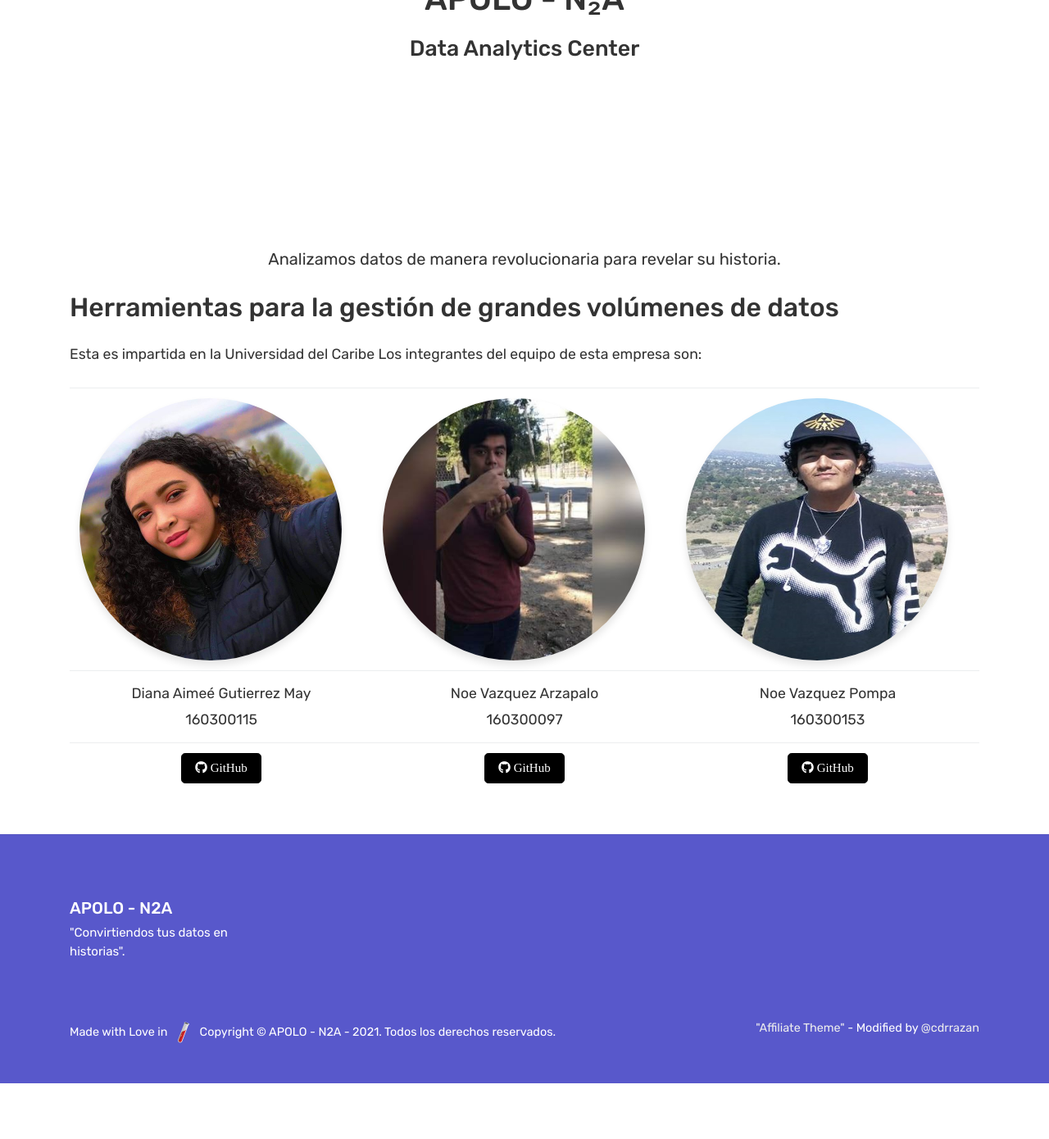
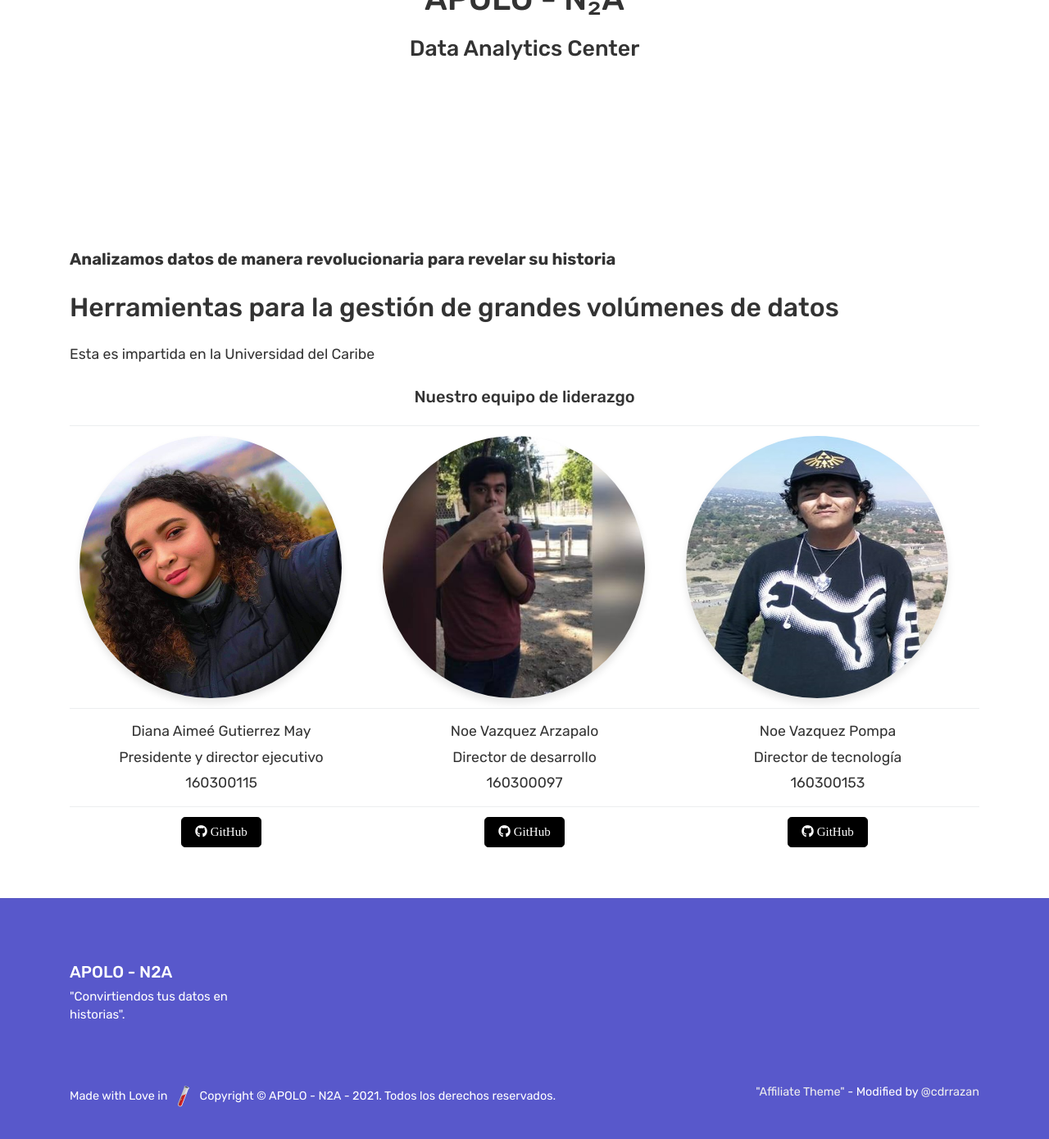
Before and after one commit to Famvazpom/apolo-n2a, a Jekyll site: the page built from about.html, in a window 1280 px wide and 1400 px high, scrolled down 831 px. Shown: the top 1390 px of the window at 82% size. Built offline with Jekyll 4.4.1, drawn with Linux system fonts in a browser that asks for light colours; nearby versions of some CDN libraries; before the commit the page ends 2153 px from its top, so only the background shows below that.

Commit message:
Cambios: about

```diff
--- a/about.html
+++ b/about.html
@@ -14,14 +14,14 @@ title: Acerca de Nosotros
 </section>
 
 
-<p style="font-size:15pt; text-align:center">
+<b style="font-size:15pt; text-align:center">
   Analizamos datos de manera revolucionaria
-  para revelar su historia.
-</p>
+  para revelar su historia
+</b>
 <p><h2> Herramientas para la gestión de grandes volúmenes de datos</h2><p>
 Esta es impartida en la Universidad del Caribe
 
-Los integrantes del equipo de esta empresa son:
+<p><h3 style="font-size:15pt; text-align:center" >Nuestro equipo de liderazgo </h3></p>
 
 <table class='table mr-auto ml-auto'>
   <tbody>
@@ -39,13 +39,13 @@ Los integrantes del equipo de esta empresa son:
     <!-- Nombres -->
     <tr>
         <td style="text-align:center">
-          Diana Aimeé Gutierrez May  <br> 160300115
+          Diana Aimeé Gutierrez May <br> Presidente y director ejecutivo <br> 160300115
         </td>
         <td style="text-align:center">
-          Noe Vazquez Arzapalo <br> 160300097
+          Noe Vazquez Arzapalo <br> Director de desarrollo <br> 160300097
         </td>
         <td style="text-align:center">
-          Noe Vazquez Pompa <br> 160300153
+          Noe Vazquez Pompa <br> Director de tecnología <br> 160300153
         </td>
     </tr>
     <tr>
```
